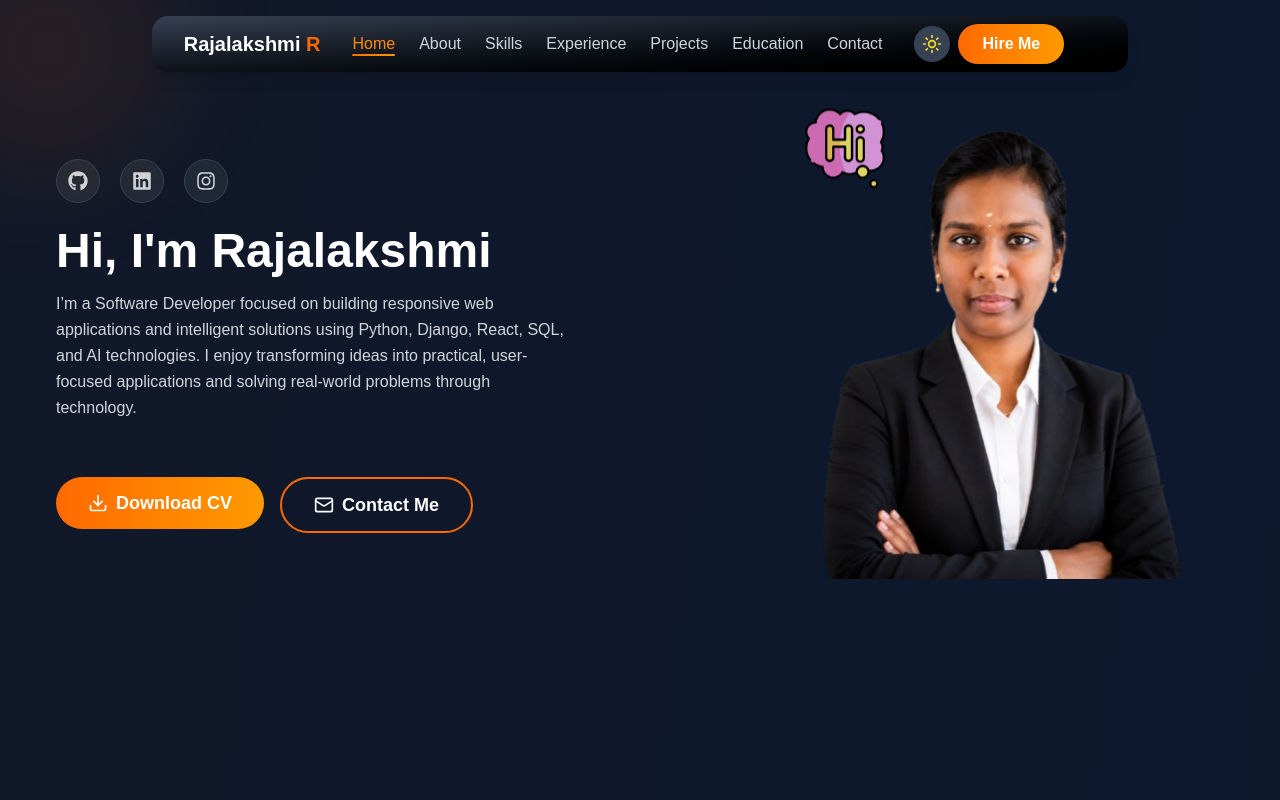
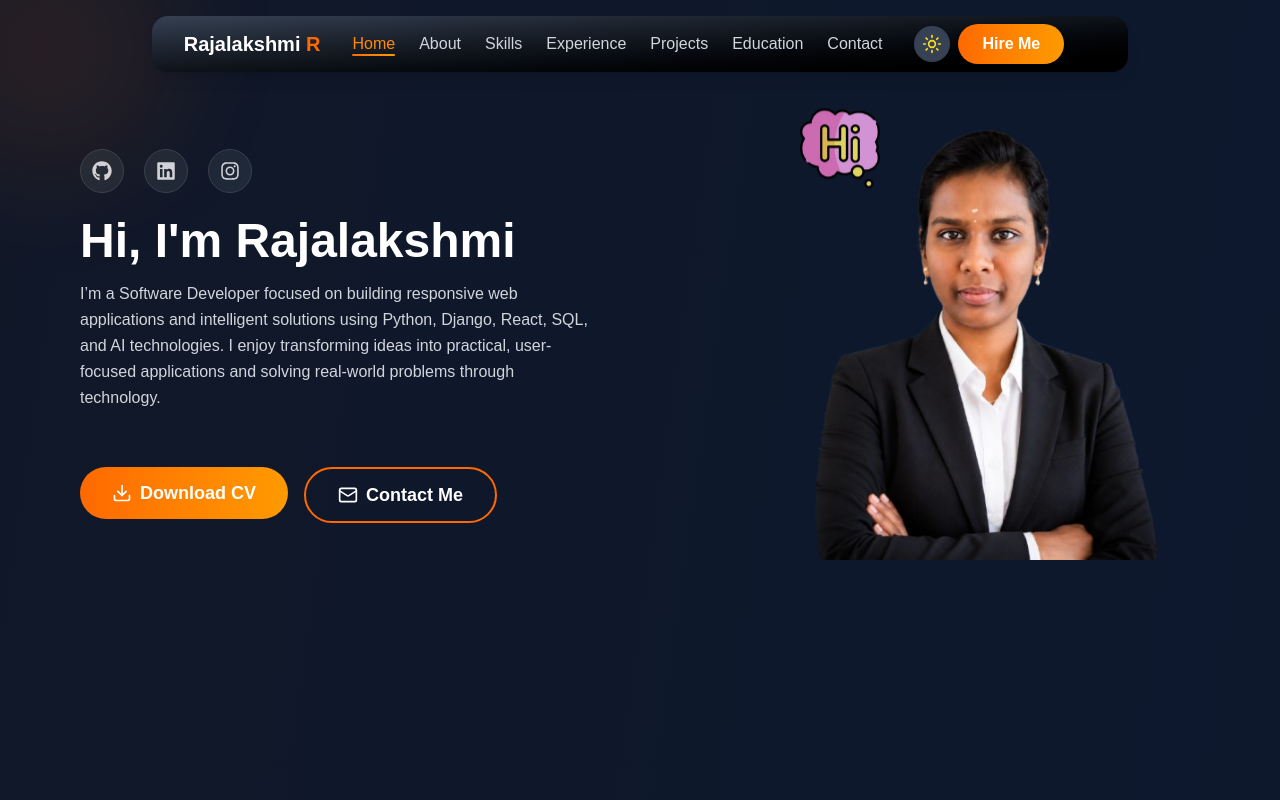
Before and after one commit to Raje014/Portfolio, a React (Vite) app: page / in a window 1280 px wide. Shown: the top 800 px of the page. Built offline with nearby package versions, Linux system fonts and the light colour scheme.

Commit message:
heros left side correction

```diff
--- a/src/components/Herosection.jsx
+++ b/src/components/Herosection.jsx
@@ -59,8 +59,8 @@ const Herosection = ({ darkMode }) => {
             items-center justify-between
             gap-10 px-4 py-12
             sm:px-8
-            lg:mt-14 lg:flex-row lg:gap-10
-            lg:px-14 lg:py-14 mt-14
+            lg:mt-14 lg:flex-row lg:gap-12
+            lg:px-20 lg:py-14 mt-14
           "
         >
 
```
